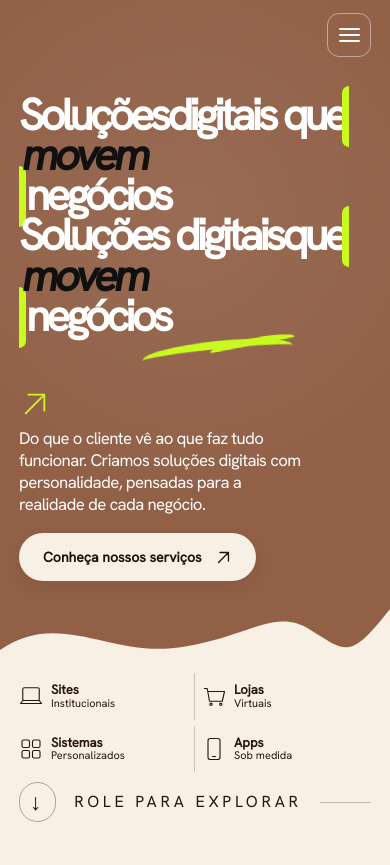
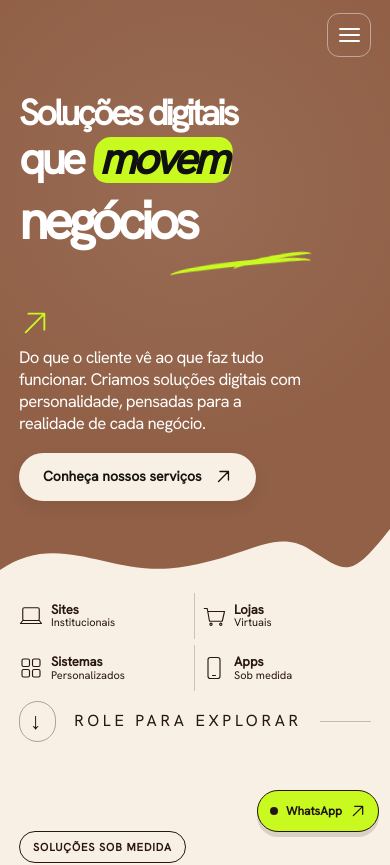
Before and after one commit to palomagl/unica, a React (Vite) app: page / in a window 390 px wide. Shown: the top 865 px of the page. Built offline with nearby package versions, Linux system fonts and the light colour scheme.

Commit message:
style: otimizar título em 3 linhas no celular e controles fixos de navegação

```diff
--- a/src/studio.css
+++ b/src/studio.css
@@ -1200,3 +1200,49 @@ a:hover>.u-vector-arrow,button:hover>.u-vector-arrow{transform:translate(2px,-2p
     left: 39%;
   }
 }
+
+/* Headline mobile em 3 linhas: preserva hero desktop, aproveita a largura. */
+.u-heading-desktop{display:block}
+.u-heading-desktop>span{display:block}
+.u-heading-mobile{display:none!important}
+@media(max-width:600px){
+ .u-heading-desktop{display:none!important}
+ .u-top .u-heading-mobile{display:block!important;width:100%;max-width:100%;line-height:.98}
+ .u-heading-mobile>span{display:block;white-space:nowrap;letter-spacing:-.082em}
+ .u-heading-mobile>span:first-child{font-size:clamp(29px,9.2vw,51px)}
+ .u-heading-mobile>span:nth-child(2){font-size:clamp(38px,11.4vw,61px);padding:7px 0 5px}
+ .u-heading-mobile>span:nth-child(3){font-size:clamp(49px,13.7vw,72px);padding-top:7px}
+ .u-top .u-heading-mobile .u-movem{
+   display:inline-block;max-width:none;width:auto;padding:0 .12em .045em;
+   margin:0 0 0 4px;border-radius:15px;vertical-align:baseline
+ }
+ .u-top .u-hero-side{margin-top:14px}
+ .u-top .u-swoosh{width:40%;margin:14px 0 0 43%;height:14px;border-top-width:5px}
+ .u-top .u-swoosh:after{border-top-width:4px}
+}
+@media(max-width:360px){
+ .u-heading-mobile>span:first-child{font-size:clamp(28px,9.1vw,33px)}
+ .u-heading-mobile>span:nth-child(2){font-size:clamp(37px,11vw,42px)}
+ .u-heading-mobile>span:nth-child(3){font-size:clamp(48px,13.4vw,54px)}
+}
+/* Contato sempre acessível, topo aparece ao rolar.
+   Sem dependências, sem blur pesado, seguro para celulares de entrada. */
+.u-floating-actions{position:fixed;right:max(17px,env(safe-area-inset-right));bottom:max(18px,env(safe-area-inset-bottom));z-index:49;display:flex;flex-direction:column;align-items:flex-end;gap:9px;pointer-events:none}
+.u-floating-actions>*{pointer-events:auto}
+.u-floating-actions a,.u-floating-actions button{border-radius:100px;min-height:46px;display:inline-flex;align-items:center;justify-content:center;gap:8px;padding:10px 16px;border:1px solid #24140d;font-size:13px;font-weight:900;box-shadow:0 5px 0 #29180e25;transition:transform .2s}
+.u-floating-actions a:hover,.u-floating-actions button:hover{transform:translateY(-3px)}
+.u-floating-whatsapp{background:var(--u-accent);color:#21150f!important}
+.u-floating-whatsapp svg{width:18px;height:18px}
+.u-floating-dot{width:8px;height:8px;background:#25170f;border-radius:50%}
+.u-floating-top{background:#f8f0e5;color:#28160f}
+.u-floating-top span{font-size:12px}
+.u-floating-actions a:focus-visible,.u-floating-actions button:focus-visible{outline:3px solid #28160f;outline-offset:4px}
+@media(max-width:600px){
+ .u-floating-actions{right:11px;bottom:max(12px,env(safe-area-inset-bottom));gap:7px}
+ .u-floating-actions a,.u-floating-actions button{padding:9px 12px;min-height:42px;font-size:12px}
+ .u-floating-whatsapp svg{width:16px;height:16px}
+}
+@media(prefers-reduced-motion:reduce){
+ .u-floating-actions a,.u-floating-actions button{transition:none}
+ .u-floating-actions a:hover,.u-floating-actions button:hover{transform:none}
+}
```
